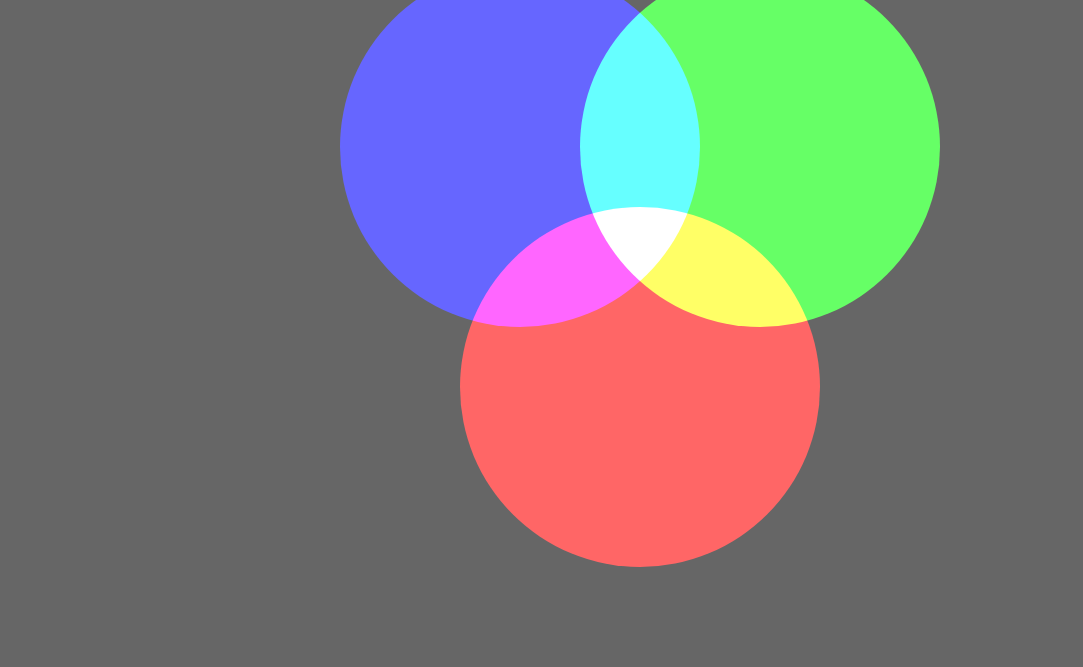
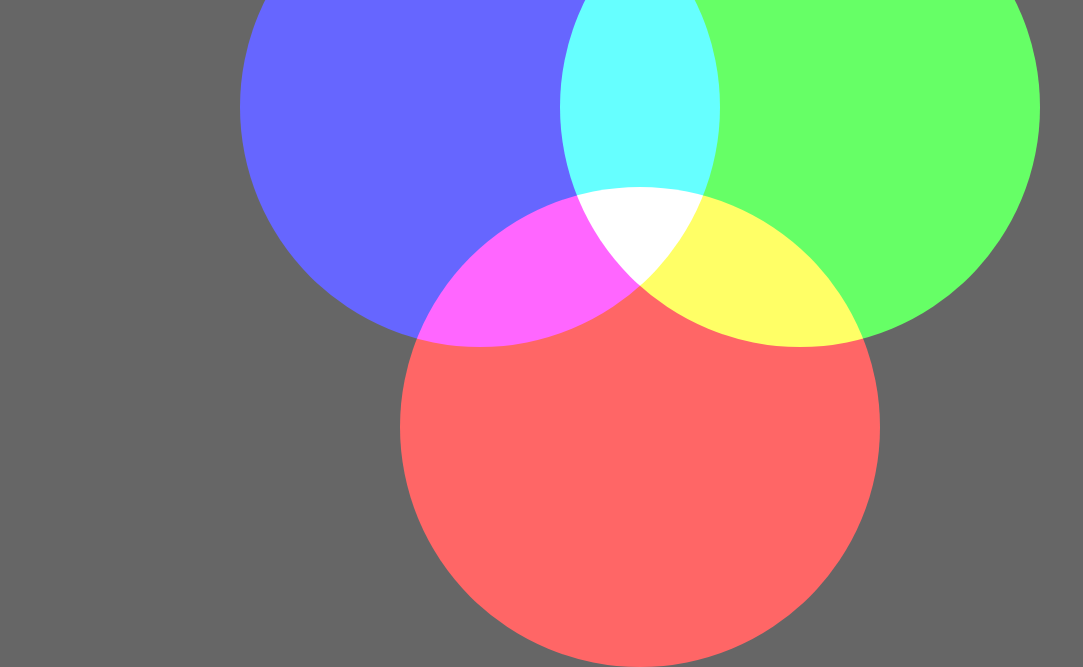
Before and after one commit to ooo-out-of-office/outofoffice.works, a website: page index.html in a window 1280 px wide. Shown: the part 133-800 px from the top of the page, without its empty margins (0-1083 px from the left). Drawn offline with Linux system fonts and the light colour scheme.

Commit message:
Mobile styling

```diff
--- a/main.css
+++ b/main.css
@@ -36,9 +36,24 @@ h1 {
   display: grid;
   grid-template-columns: repeat(5, minmax(10px, 24vw));
   grid-template-rows: repeat(5, minmax(10px, 24vw));
-  width: 600px;
-  height: 600px;
+  width: 75vw;
+  height: 75vw;
 }
+
+@media screen and (min-width: 768px) {
+  .grid {
+    width: 500px;
+    height: 500px;
+  }
+}
+
+@media screen and (min-width: 1024px) {
+  .grid {
+    width: 800px;
+    height: 800px;
+  }
+}
+
 
 .circle {
   width: 100%;
```
